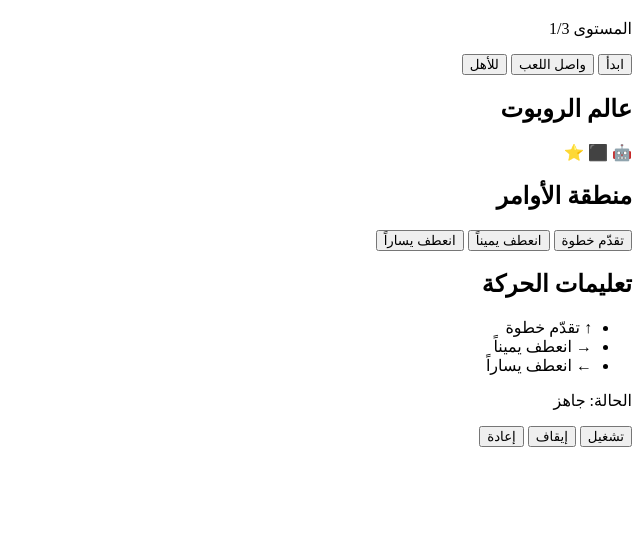
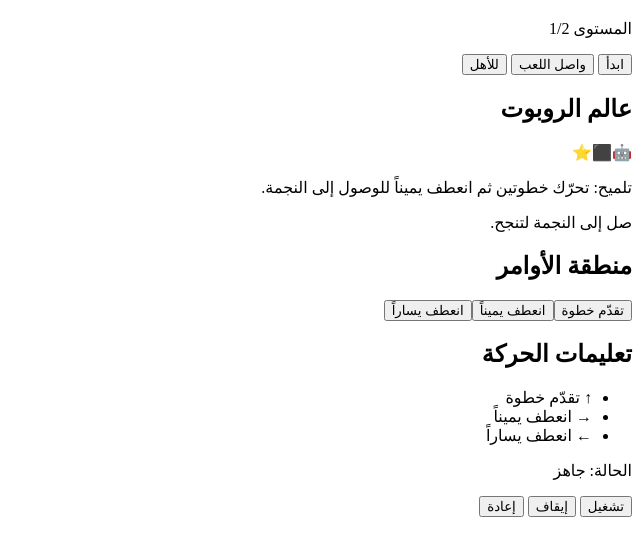
Before and after one commit to wagih93/MiniBot-Studio, a website with bundled scripts: page index.html in a window 1280 px wide. Shown: the part 62-618 px from the top of the page, without its empty margins (640-1280 px from the left). Built offline with nearby package versions, Linux system fonts and the light colour scheme.

Commit message:
feat(US-022): define validated levels as data
Co-authored-by: Copilot <223556219+Copilot@users.noreply.github.com>

```diff
--- a/css/app.css
+++ b/css/app.css
@@ -67,6 +67,12 @@ button {
   display: grid;
   grid-template-columns: repeat(4, minmax(36px, 1fr));
   gap: 6px;
+}
+
+.level-meta {
+  margin: 0;
+  font-size: 0.95rem;
+  color: #20466e;
 }
 
 .cell {
--- a/index.html
+++ b/index.html
@@ -25,32 +25,13 @@
       <div class="workspace">
         <section id="robot-world" class="panel world-panel" aria-label="عالم الروبوت">
           <h2 id="world-heading"></h2>
-          <div class="world-grid" role="img" aria-label="شبكة الروبوت">
-            <span class="cell robot">🤖</span>
-            <span class="cell"></span>
-            <span class="cell wall">⬛</span>
-            <span class="cell"></span>
-            <span class="cell"></span>
-            <span class="cell"></span>
-            <span class="cell"></span>
-            <span class="cell"></span>
-            <span class="cell"></span>
-            <span class="cell"></span>
-            <span class="cell"></span>
-            <span class="cell"></span>
-            <span class="cell"></span>
-            <span class="cell"></span>
-            <span class="cell"></span>
-            <span class="cell target">⭐</span>
-          </div>
+          <div id="world-grid" class="world-grid" role="img" aria-label="شبكة الروبوت"></div>
+          <p id="level-hint" class="level-meta"></p>
+          <p id="success-condition" class="level-meta"></p>
         </section>
         <section id="block-area" class="panel block-panel" aria-label="منطقة الأوامر">
           <h2 id="block-area-heading"></h2>
-          <div class="block-list" role="group" aria-label="أوامر الحركة">
-            <button id="block-forward" class="block-item" type="button"></button>
-            <button id="block-right" class="block-item" type="button"></button>
-            <button id="block-left" class="block-item" type="button"></button>
-          </div>
+          <div id="block-list" class="block-list" role="group" aria-label="أوامر الحركة"></div>
         </section>
       </div>
       <section class="movement-guide" aria-label="دليل الاتجاهات">
--- a/js/i18n/ar.js
+++ b/js/i18n/ar.js
@@ -13,9 +13,17 @@ export const arStrings = {
   },
   blockArea: {
     heading: 'منطقة الأوامر',
-    moveForward: 'تقدّم خطوة',
-    turnRight: 'انعطف يميناً',
-    turnLeft: 'انعطف يساراً'
+    labelsByType: {
+      moveForward: 'تقدّم خطوة',
+      turnRight: 'انعطف يميناً',
+      turnLeft: 'انعطف يساراً'
+    }
+  },
+  levelMeta: {
+    hintPrefix: 'تلميح:',
+    successPrefix: 'الهدف:',
+    defaultHint: 'اتبع المسار حتى النجمة.',
+    defaultSuccess: 'صل إلى النجمة لتنجح.'
   },
   movementGuideHeading: 'تعليمات الحركة',
   movement: {
@@ -34,6 +42,7 @@ export const arStrings = {
     stopped: 'الحالة: تم الإيقاف',
     complete: 'الحالة: اكتمل التشغيل',
     reset: 'الحالة: تمت الإعادة',
-    blockSelectedPrefix: 'الحالة: تم اختيار'
+    blockSelectedPrefix: 'الحالة: تم اختيار',
+    fallback: 'الحالة: بيانات المستوى غير صالحة، تم تحميل مستوى آمن.'
   }
 };
--- /dev/null
+++ b/js/levels/data/broken-level.js
@@ -0,0 +1,20 @@
+export const brokenLevel = {
+  id: 'broken-level',
+  title: 'مستوى مكسور',
+  grid: {
+    rows: -1,
+    columns: 0
+  },
+  robot: {
+    row: 0,
+    column: 0,
+    direction: 'north'
+  },
+  goals: [],
+  obstacles: [],
+  availableBlocks: ['moveForward'],
+  successConditions: {
+    reachGoal: true
+  },
+  hints: []
+};
--- /dev/null
+++ b/js/levels/data/level-001.js
@@ -0,0 +1,21 @@
+export const level001 = {
+  id: 'level-001',
+  title: 'المستوى 1',
+  grid: {
+    rows: 4,
+    columns: 4
+  },
+  robot: {
+    row: 0,
+    column: 0,
+    direction: 'east'
+  },
+  goals: [{ row: 3, column: 3, type: 'star' }],
+  obstacles: [{ row: 0, column: 2 }],
+  availableBlocks: ['moveForward', 'turnRight', 'turnLeft'],
+  successConditions: {
+    reachGoal: true,
+    collectAllGoals: true
+  },
+  hints: ['تحرّك خطوتين ثم انعطف يميناً للوصول إلى النجمة.']
+};
--- /dev/null
+++ b/js/levels/data/level-002.js
@@ -0,0 +1,25 @@
+export const level002 = {
+  id: 'level-002',
+  title: 'المستوى 2',
+  grid: {
+    rows: 5,
+    columns: 5
+  },
+  robot: {
+    row: 0,
+    column: 0,
+    direction: 'east'
+  },
+  goals: [{ row: 4, column: 4, type: 'star' }],
+  obstacles: [
+    { row: 1, column: 1 },
+    { row: 2, column: 1 },
+    { row: 3, column: 2 }
+  ],
+  availableBlocks: ['moveForward', 'turnRight', 'turnLeft'],
+  successConditions: {
+    reachGoal: true,
+    collectAllGoals: true
+  },
+  hints: ['تجنّب العوائق في الوسط وجرّب الانعطاف مرتين.']
+};
--- /dev/null
+++ b/js/levels/level-registry.js
@@ -0,0 +1,15 @@
+import { brokenLevel } from './data/broken-level.js';
+import { level001 } from './data/level-001.js';
+import { level002 } from './data/level-002.js';
+
+const levelEntries = [level001, level002, brokenLevel];
+
+const levelsById = new Map(levelEntries.map((level) => [level.id, level]));
+
+export function getLevelById(levelId) {
+  return levelsById.get(levelId) ?? null;
+}
+
+export function listLevelIds() {
+  return levelEntries.map((level) => level.id);
+}
--- /dev/null
+++ b/js/levels/level-validator.js
@@ -0,0 +1,60 @@
+const allowedDirections = new Set(['north', 'east', 'south', 'west']);
+
+function isInteger(value) {
+  return Number.isInteger(value);
+}
+
+function isGridPosition(value) {
+  return value && isInteger(value.row) && isInteger(value.column) && value.row >= 0 && value.column >= 0;
+}
+
+export function validateLevelData(level) {
+  const errors = [];
+
+  if (!level || typeof level !== 'object') {
+    return { isValid: false, errors: ['Level must be an object.'] };
+  }
+
+  if (!level.grid || !isInteger(level.grid.rows) || !isInteger(level.grid.columns)) {
+    errors.push('Level grid must define integer rows and columns.');
+  } else {
+    if (level.grid.rows <= 0 || level.grid.columns <= 0) {
+      errors.push('Level grid dimensions must be greater than zero.');
+    }
+  }
+
+  if (!isGridPosition(level.robot)) {
+    errors.push('Robot position must define non-negative integer row and column.');
+  } else if (!allowedDirections.has(level.robot.direction)) {
+    errors.push('Robot direction must be one of north/east/south/west.');
+  }
+
+  if (!Array.isArray(level.goals) || level.goals.length === 0) {
+    errors.push('At least one goal is required.');
+  } else if (level.goals.some((goal) => !isGridPosition(goal))) {
+    errors.push('Every goal must define non-negative integer row and column.');
+  }
+
+  if (!Array.isArray(level.obstacles)) {
+    errors.push('Obstacles must be an array.');
+  } else if (level.obstacles.some((obstacle) => !isGridPosition(obstacle))) {
+    errors.push('Every obstacle must define non-negative integer row and column.');
+  }
+
+  if (!Array.isArray(level.availableBlocks) || level.availableBlocks.length === 0) {
+    errors.push('At least one available block is required.');
+  }
+
+  if (!level.successConditions || typeof level.successConditions !== 'object') {
+    errors.push('Success conditions must be defined.');
+  }
+
+  if (!Array.isArray(level.hints) || level.hints.length === 0) {
+    errors.push('At least one hint is required.');
+  }
+
+  return {
+    isValid: errors.length === 0,
+    errors
+  };
+}
--- a/js/robot-lab.js
+++ b/js/robot-lab.js
@@ -1,37 +1,44 @@
 import { arStrings } from './i18n/ar.js';
+import { getLevelById, listLevelIds } from './levels/level-registry.js';
+import { validateLevelData } from './levels/level-validator.js';
 
 const statusElement = document.querySelector('#status');
 const playButton = document.querySelector('#play-button');
 const stopButton = document.querySelector('#stop-button');
 const resetButton = document.querySelector('#reset-button');
+const blockListElement = document.querySelector('#block-list');
+const worldGridElement = document.querySelector('#world-grid');
+const levelHintElement = document.querySelector('#level-hint');
+const successConditionElement = document.querySelector('#success-condition');
+const levelIndicatorElement = document.querySelector('#level-indicator');
 
-document.title = arStrings.pageTitle;
-document.querySelector('#app-heading').textContent = arStrings.heading;
-document.querySelector('#level-indicator').textContent = arStrings.levelIndicator;
-document.querySelector('#start-button').textContent = arStrings.primaryActions.start;
-document.querySelector('#continue-button').textContent = arStrings.primaryActions.continue;
-document.querySelector('#parents-button').textContent = arStrings.primaryActions.parents;
-document.querySelector('#world-heading').textContent = arStrings.world.heading;
-document.querySelector('#block-area-heading').textContent = arStrings.blockArea.heading;
-document.querySelector('#block-forward').textContent = arStrings.blockArea.moveForward;
-document.querySelector('#block-right').textContent = arStrings.blockArea.turnRight;
-document.querySelector('#block-left').textContent = arStrings.blockArea.turnLeft;
-document.querySelector('#movement-heading').textContent = arStrings.movementGuideHeading;
-document.querySelector('#move-forward-label').textContent = arStrings.movement.forward;
-document.querySelector('#turn-right-label').textContent = arStrings.movement.right;
-document.querySelector('#turn-left-label').textContent = arStrings.movement.left;
-playButton.textContent = arStrings.controls.play;
-stopButton.textContent = arStrings.controls.stop;
-resetButton.textContent = arStrings.controls.reset;
+const playableLevelIds = listLevelIds().filter((levelId) => levelId !== 'broken-level');
+let activeRunToken = 0;
+let blockButtons = [];
 
-let activeRunToken = 0;
+const fallbackLevel = {
+  id: 'fallback-safe-level',
+  title: 'مستوى آمن',
+  grid: {
+    rows: 3,
+    columns: 3
+  },
+  robot: {
+    row: 0,
+    column: 0,
+    direction: 'east'
+  },
+  goals: [{ row: 2, column: 2, type: 'star' }],
+  obstacles: [],
+  availableBlocks: ['moveForward', 'turnRight', 'turnLeft'],
+  successConditions: {
+    reachGoal: true,
+    collectAllGoals: true
+  },
+  hints: [arStrings.levelMeta.defaultHint]
+};
 
 const statusByState = arStrings.status;
-const blockButtons = [
-  document.querySelector('#block-forward'),
-  document.querySelector('#block-right'),
-  document.querySelector('#block-left')
-];
 
 function setStatus(state) {
   statusElement.dataset.state = state;
@@ -40,8 +47,7 @@ function setStatus(state) {
 
 function setSelectedBlock(selectedButton) {
   for (const button of blockButtons) {
-    const isSelected = button === selectedButton;
-    button.dataset.selected = isSelected ? 'true' : 'false';
+    button.dataset.selected = button === selectedButton ? 'true' : 'false';
   }
   statusElement.dataset.state = 'idle';
   statusElement.textContent = `${statusByState.blockSelectedPrefix} ${selectedButton.textContent}`;
@@ -51,6 +57,97 @@ function delay(milliseconds) {
   return new Promise((resolve) => setTimeout(resolve, milliseconds));
 }
 
+function describeSuccessCondition(level) {
+  const needsAllGoals = Boolean(level.successConditions.collectAllGoals);
+  if (needsAllGoals) {
+    return arStrings.levelMeta.defaultSuccess;
+  }
+  return 'الهدف: وصل إلى الهدف المحدد.';
+}
+
+function getActiveLevelId() {
+  const requestedLevelId = new URLSearchParams(window.location.search).get('level');
+  return requestedLevelId && requestedLevelId.length > 0 ? requestedLevelId : 'level-001';
+}
+
+function resolveLevel(levelId) {
+  const level = getLevelById(levelId);
+  if (!level) {
+    return { level: fallbackLevel, usedFallback: true };
+  }
+
+  const validation = validateLevelData(level);
+  if (!validation.isValid) {
+    return { level: fallbackLevel, usedFallback: true };
+  }
+
+  return { level, usedFallback: false };
+}
+
+function renderWorldGrid(level) {
+  worldGridElement.style.gridTemplateColumns = `repeat(${level.grid.columns}, minmax(36px, 1fr))`;
+  const cells = [];
+
+  const goalKey = new Set(level.goals.map((goal) => `${goal.row}-${goal.column}`));
+  const obstacleKey = new Set(level.obstacles.map((obstacle) => `${obstacle.row}-${obstacle.column}`));
+  const robotKey = `${level.robot.row}-${level.robot.column}`;
+
+  for (let row = 0; row < level.grid.rows; row += 1) {
+    for (let column = 0; column < level.grid.columns; column += 1) {
+      const cellElement = document.createElement('span');
+      cellElement.classList.add('cell');
+      const key = `${row}-${column}`;
+
+      if (key === robotKey) {
+        cellElement.classList.add('robot');
+        cellElement.textContent = '🤖';
+      } else if (goalKey.has(key)) {
+        cellElement.classList.add('target');
+        cellElement.textContent = '⭐';
+      } else if (obstacleKey.has(key)) {
+        cellElement.classList.add('wall');
+        cellElement.textContent = '⬛';
+      }
+
+      cells.push(cellElement);
+    }
+  }
+
+  worldGridElement.replaceChildren(...cells);
+}
+
+function createBlockButton(blockType) {
+  const button = document.createElement('button');
+  button.type = 'button';
+  button.id = `block-${blockType}`;
+  button.classList.add('block-item');
+  button.textContent = arStrings.blockArea.labelsByType[blockType] ?? blockType;
+  button.addEventListener('click', () => {
+    setSelectedBlock(button);
+  });
+  return button;
+}
+
+function renderAvailableBlocks(level) {
+  blockButtons = level.availableBlocks.map((blockType) => createBlockButton(blockType));
+  blockListElement.replaceChildren(...blockButtons);
+}
+
+function renderLevelMeta(level) {
+  const firstHint = level.hints[0] ?? arStrings.levelMeta.defaultHint;
+  levelHintElement.textContent = `${arStrings.levelMeta.hintPrefix} ${firstHint}`;
+  successConditionElement.textContent = describeSuccessCondition(level);
+}
+
+function updateLevelIndicator(levelId) {
+  const levelIndex = playableLevelIds.indexOf(levelId);
+  if (levelIndex >= 0) {
+    levelIndicatorElement.textContent = `المستوى ${levelIndex + 1}/${playableLevelIds.length}`;
+    return;
+  }
+  levelIndicatorElement.textContent = arStrings.levelIndicator;
+}
+
 async function runRobotSession(runToken) {
   setStatus('running');
   await delay(120);
@@ -58,6 +155,33 @@ async function runRobotSession(runToken) {
     return;
   }
   setStatus('complete');
+}
+
+function applyStaticLabels() {
+  document.title = arStrings.pageTitle;
+  document.querySelector('#app-heading').textContent = arStrings.heading;
+  document.querySelector('#start-button').textContent = arStrings.primaryActions.start;
+  document.querySelector('#continue-button').textContent = arStrings.primaryActions.continue;
+  document.querySelector('#parents-button').textContent = arStrings.primaryActions.parents;
+  document.querySelector('#world-heading').textContent = arStrings.world.heading;
+  document.querySelector('#block-area-heading').textContent = arStrings.blockArea.heading;
+  document.querySelector('#movement-heading').textContent = arStrings.movementGuideHeading;
+  document.querySelector('#move-forward-label').textContent = arStrings.movement.forward;
+  document.querySelector('#turn-right-label').textContent = arStrings.movement.right;
+  document.querySelector('#turn-left-label').textContent = arStrings.movement.left;
+  playButton.textContent = arStrings.controls.play;
+  stopButton.textContent = arStrings.controls.stop;
+  resetButton.textContent = arStrings.controls.reset;
+}
+
+function initializeLevel() {
+  const levelId = getActiveLevelId();
+  const { level, usedFallback } = resolveLevel(levelId);
+  updateLevelIndicator(level.id);
+  renderWorldGrid(level);
+  renderAvailableBlocks(level);
+  renderLevelMeta(level);
+  setStatus(usedFallback ? 'fallback' : 'idle');
 }
 
 playButton.addEventListener('click', () => {
@@ -75,10 +199,5 @@ resetButton.addEventListener('click', () => {
   setStatus('reset');
 });
 
-for (const blockButton of blockButtons) {
-  blockButton.addEventListener('click', () => {
-    setSelectedBlock(blockButton);
-  });
-}
-
-setStatus('idle');
+applyStaticLabels();
+initializeLevel();
```
Also changed, not shown: tests/e2e/arabic-shell.test.mjs (+1 -1 lines), tests/e2e/helpers/static-server.mjs (+3 -1 lines), tests/e2e/input-layout.test.mjs (+4 -4 lines), tests/e2e/level-fallback.test.mjs (added, +32 -0 lines), tests/unit/level-validator.test.js (added, +17 -0 lines).
